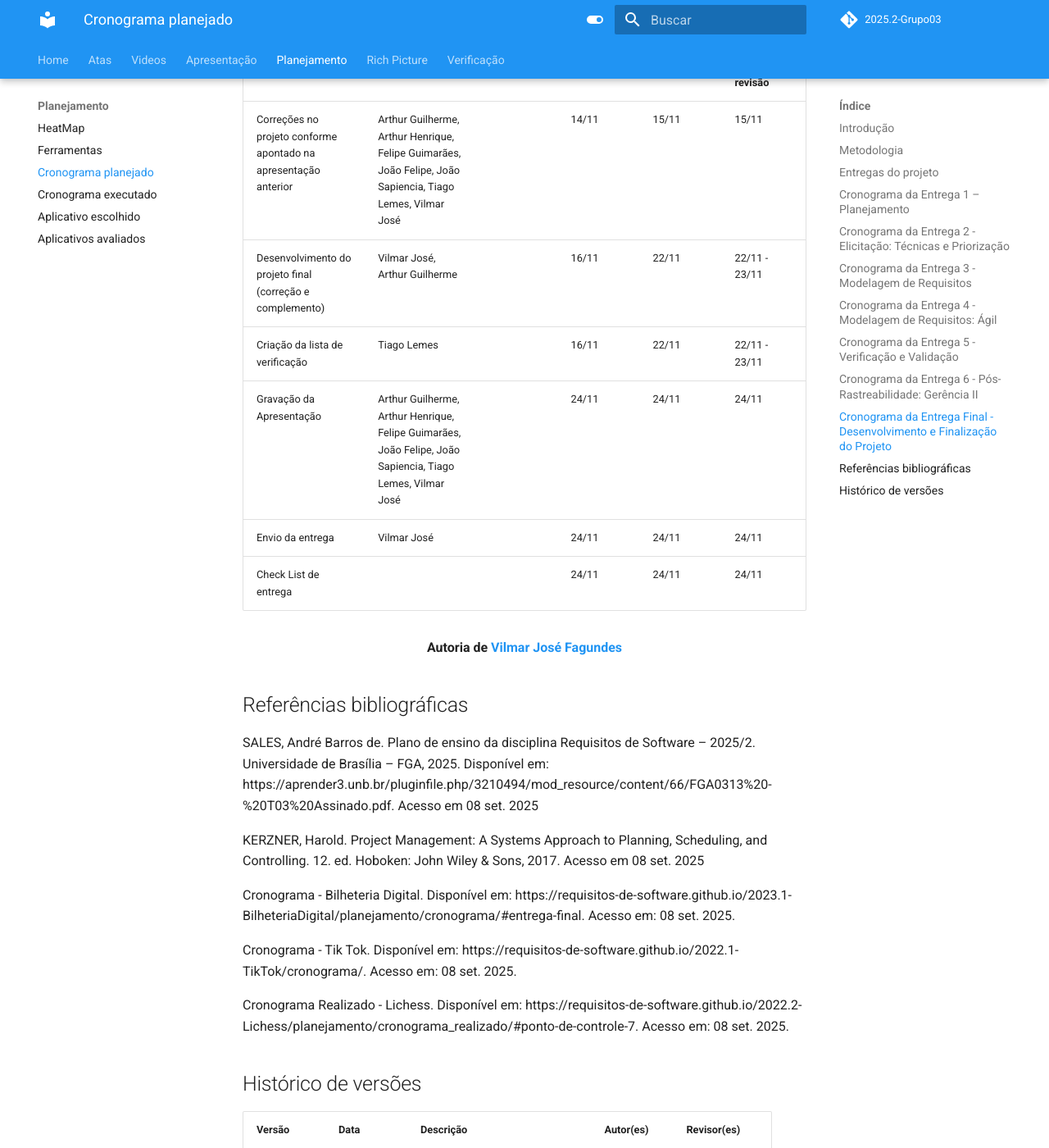
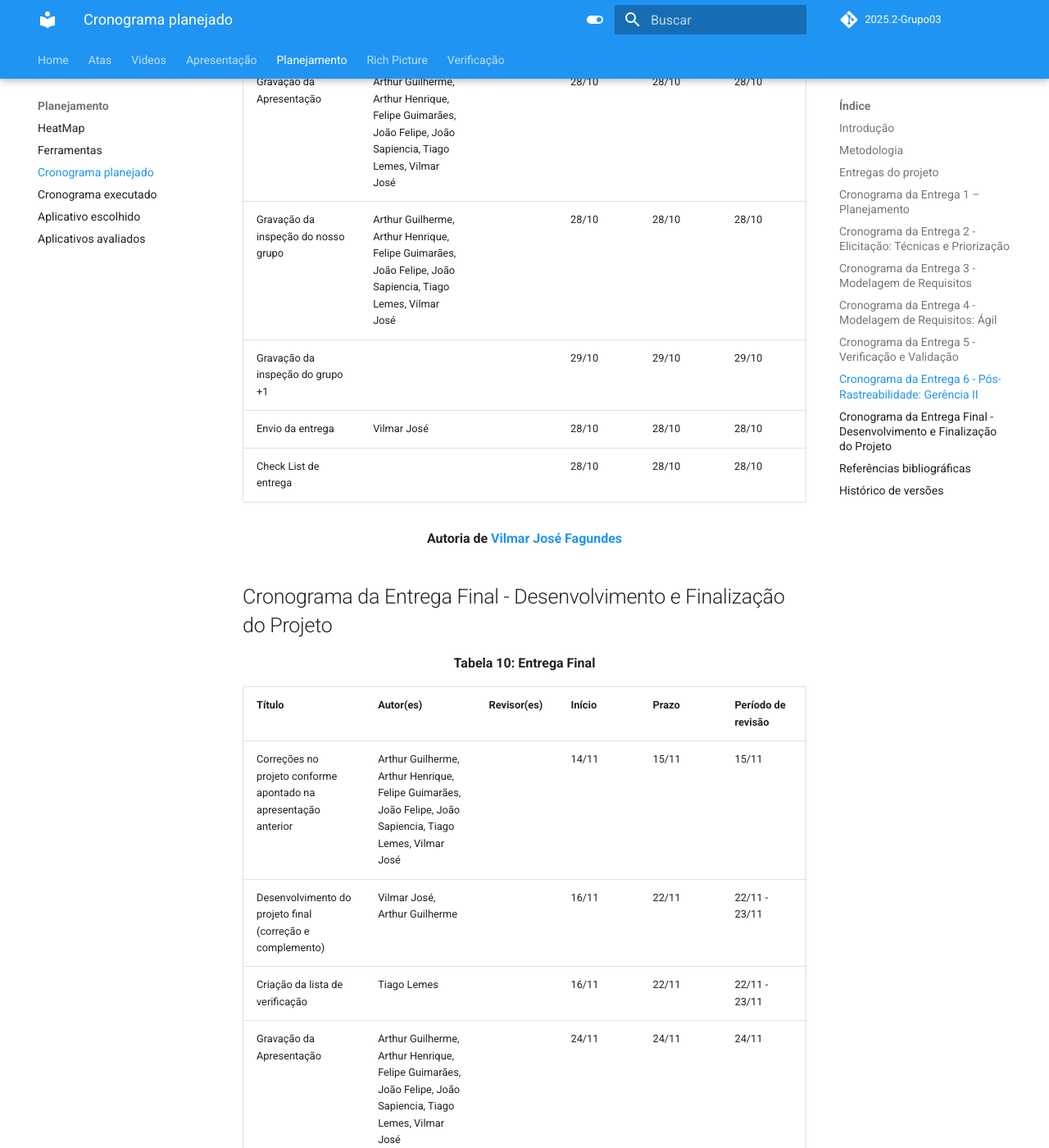
Before and after one commit to Requisitos-de-Software/2025.2-Grupo03, an MkDocs documentation site: the page built from docs/Planejamento/cronograma_planejado.md, in a window 1280 px wide and 1400 px high, scrolled down 9965 px. Shown: the whole window at 82% size. Built offline with MkDocs 1.6.1 and Material for MkDocs 9.7.7, drawn with Linux system fonts in a browser that asks for light colours; comment, search, counter and statistics services are not loaded; some of the changed text lies outside the part shown.

Commit message:
Update cronograma_planejado.md

```diff
--- a/docs/Planejamento/cronograma_planejado.md
+++ b/docs/Planejamento/cronograma_planejado.md
@@ -67,6 +67,7 @@
 | Criação da Lista de Verificação | Tiago Lemes, Vilmar José | Arthur Henrique | 04/08 | 08/09 | 08/09 - 09/09 |
 | Rich Picture do projeto | Arthur Guilherme, Tiago Lemes | | 04/09 | 08/09 | 08/09 - 09/09 |
 | Gravação da Apresentação | Arthur Guilherme, Arthur Henrique, Felipe Guimarães, João Felipe, João Sapiencia, Tiago Lemes, Vilmar José | | 04/09 | 08/09 | 08/09 - 09/09 |
+| Gravação da inspeção do nosso grupo | Arthur Guilherme, Arthur Henrique, Felipe Guimarães, João Felipe, João Sapiencia, Tiago Lemes, Vilmar José | | 04/09 | 08/09 | 08/09 - 09/09 |
 | Gravação da inspeção do grupo +1 | Arthur Henrique | | 10/09 | 10/09 | 10/09 |
 | Envio da entrega | Vilmar José | | 09/09 | 09/09 | 09/09 |
 | Check List de entrega | João Sapiencia | | 04/09 | 08/09 | 08/09 - 09/09 |
@@ -89,7 +90,8 @@
 | Elicitação de requisitos: Brainstorming | Vilmar José | | 16/09 | 28/09 | 28/09 - 29/09 |
 | Priorização de requisitos: "First Thing First" e "Three level scale" | Vilmar José | | 16/09 | 28/09 | 28/09 - 29/09 |
 | Priorização de requisitos: "MoSCoW" e "100 Dólares" | | | 16/09 | 28/09 | 28/09 - 29/09 |
-| Gravação da Apresentação | Arthur Guilherme, Arthur Henrique, Felipe Guimarães, João Felipe, João Sapiencia, Tiago Lemes, Vilmar José | |  16/09 | 28/09 | 28/09 - 29/09 |
+| Gravação da Apresentação | Arthur Guilherme, Arthur Henrique, Felipe Guimarães, João Felipe, João Sapiencia, Tiago Lemes, Vilmar José | | 16/09 | 28/09 | 28/09 - 29/09 |
+| Gravação da inspeção do nosso grupo | Arthur Guilherme, Arthur Henrique, Felipe Guimarães, João Felipe, João Sapiencia, Tiago Lemes, Vilmar José | | 16/09 | 28/09 | 28/09 - 29/09 |
 | Gravação da inspeção do grupo +1 | | | 01/10 | 01/10 | 01/10 |
 | Envio da entrega | Vilmar José | | 30/09 | 30/09 | 30/09 |
 | Check List de entrega | | | 30/09 | 30/09 | 30/09 |
@@ -108,6 +110,7 @@
 | Modelagem de requisitos: Use Case | Tiago Lemes | Vilmar José | 08/10 | 11/10 | 11/10 - 12/10 |
 | Modelagem de requisitos: Especificação suplementar | Arthur Henrique | | 08/10 | 11/10 | 11/10 - 12/10 |
 | Gravação da Apresentação | Arthur Guilherme, Arthur Henrique, Felipe Guimarães, João Felipe, João Sapiencia, Tiago Lemes, Vilmar José | | 12/10 | 12/10 | 12/10 |
+| Gravação da inspeção do nosso grupo | Arthur Guilherme, Arthur Henrique, Felipe Guimarães, João Felipe, João Sapiencia, Tiago Lemes, Vilmar José | | 12/10 | 12/10 | 12/10 |
 | Gravação da inspeção do grupo +1 | | | 13/10 | 13/10 | 13/10 |
 | Envio da entrega | Vilmar José | | 12/10 | 12/10 | 12/10 |
 | Check List de entrega | | | 12/10 | 12/10 | 12/10 |
@@ -125,6 +128,7 @@
 | Modelagem de requisitos - Ágil: Backlog | Vilmar José | Tiago Lemes | 18/10 | 20/10 | 20/10 - 21/10 |
 | Modelagem de requisitos - Ágil: NFR Framework | | | 18/10 | 20/10 | 20/10 - 21/10 |
 | Gravação da Apresentação | Arthur Guilherme, Arthur Henrique, Felipe Guimarães, João Felipe, João Sapiencia, Tiago Lemes, Vilmar José | | 21/10 | 21/10 | 21/10 |
+| Gravação da inspeção do nosso grupo | Arthur Guilherme, Arthur Henrique, Felipe Guimarães, João Felipe, João Sapiencia, Tiago Lemes, Vilmar José | | 21/10 | 21/10 | 21/10 |
 | Gravação da inspeção do grupo +1 | | | 22/10 | 22/10 | 22/10 |
 | Envio da entrega | Vilmar José | | 21/10 | 21/10 | 21/10 |
 | Check List de entrega | | | 21/10 | 21/10 | 21/10 |
@@ -171,6 +175,7 @@
 | Pós-rastreabilidade: Forward-form | Arthur Guilherme | | 26/10 | 27/10 | 27/10 - 28/10 |
 | Matriz de Rastreabilidade | | | 26/10 | 27/10 | 27/10 - 28/10 |
 | Gravação da Apresentação | Arthur Guilherme, Arthur Henrique, Felipe Guimarães, João Felipe, João Sapiencia, Tiago Lemes, Vilmar José | | 28/10 | 28/10 | 28/10 |
+| Gravação da inspeção do nosso grupo | Arthur Guilherme, Arthur Henrique, Felipe Guimarães, João Felipe, João Sapiencia, Tiago Lemes, Vilmar José | | 28/10 | 28/10 | 28/10 |
 | Gravação da inspeção do grupo +1 | | | 29/10 | 29/10 | 29/10 |
 | Envio da entrega | Vilmar José | | 28/10 | 28/10 | 28/10 |
 | Check List de entrega | | | 28/10 | 28/10 | 28/10 |
@@ -187,6 +192,7 @@
 | Desenvolvimento do projeto final (correção e complemento) | Vilmar José, Arthur Guilherme | | 16/11 | 22/11 | 22/11 - 23/11 |
 | Criação da lista de verificação | Tiago Lemes | | 16/11 | 22/11 | 22/11 - 23/11 |
 | Gravação da Apresentação | Arthur Guilherme, Arthur Henrique, Felipe Guimarães, João Felipe, João Sapiencia, Tiago Lemes, Vilmar José | | 24/11 | 24/11 | 24/11 |
+| Gravação da inspeção do nosso grupo | Arthur Guilherme, Arthur Henrique, Felipe Guimarães, João Felipe, João Sapiencia, Tiago Lemes, Vilmar José | | 24/11 | 24/11 | 24/11 |
 | Envio da entrega | Vilmar José | | 24/11 | 24/11 | 24/11 |
 | Check List de entrega | | | 24/11 | 24/11 | 24/11 |
 
```
